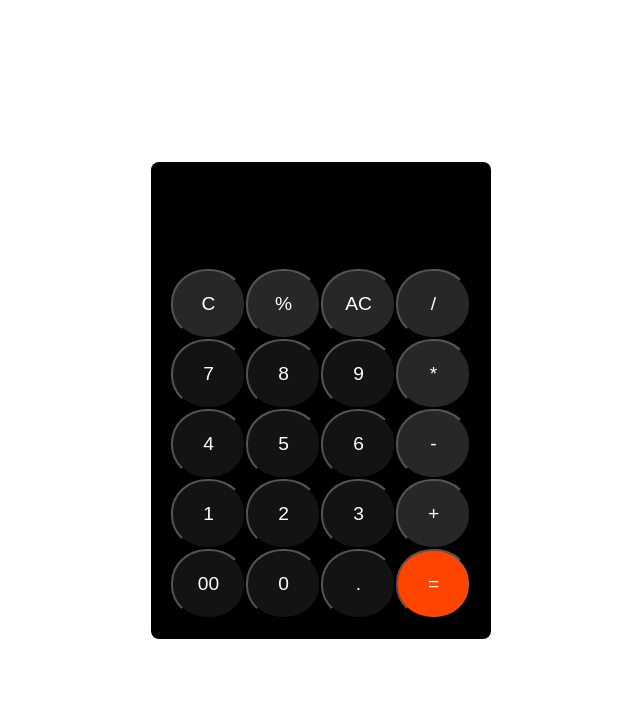
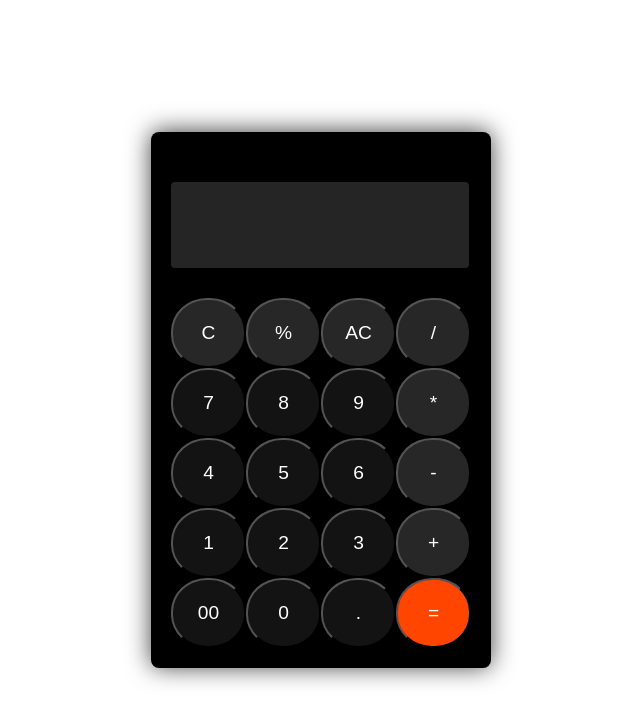
Before and after one commit to Naeem-Akhter11913/calculator, a plain HTML site: page index.html in a window 1280 px wide. Shown: the whole page, without its empty margins (319-959 px from the left). Drawn offline with Linux system fonts and the light colour scheme.

Commit message:
Update style.css

```diff
--- a/style.css
+++ b/style.css
@@ -16,6 +16,7 @@ body{
     padding: 20px;
     border-radius: 8px;
     width: 300px;
+     box-shadow: 0px -1px 24px 0px rgba(0,0,0,0.75);
 }
 .display input{
     border: 0;
@@ -23,8 +24,10 @@ body{
     text-align: right;
     width: 98%;
     height: 55px;
-
-    background: black;
+    padding-top: 30px;
+    margin-top: 30px;
+    background: rgb(37, 37, 37);
+    border-radius: 4px;
     color: white;
 }
 button:hover{
@@ -58,7 +61,6 @@ button:hover{
 }
 
 
-
 @media only screen and (max-width: 570px) {
     body {
       background-color: lightblue;
@@ -66,7 +68,6 @@ button:hover{
 
     .calculator{
         width: 80%;
-        border: 1px solid red;
     }
 
   }
```
